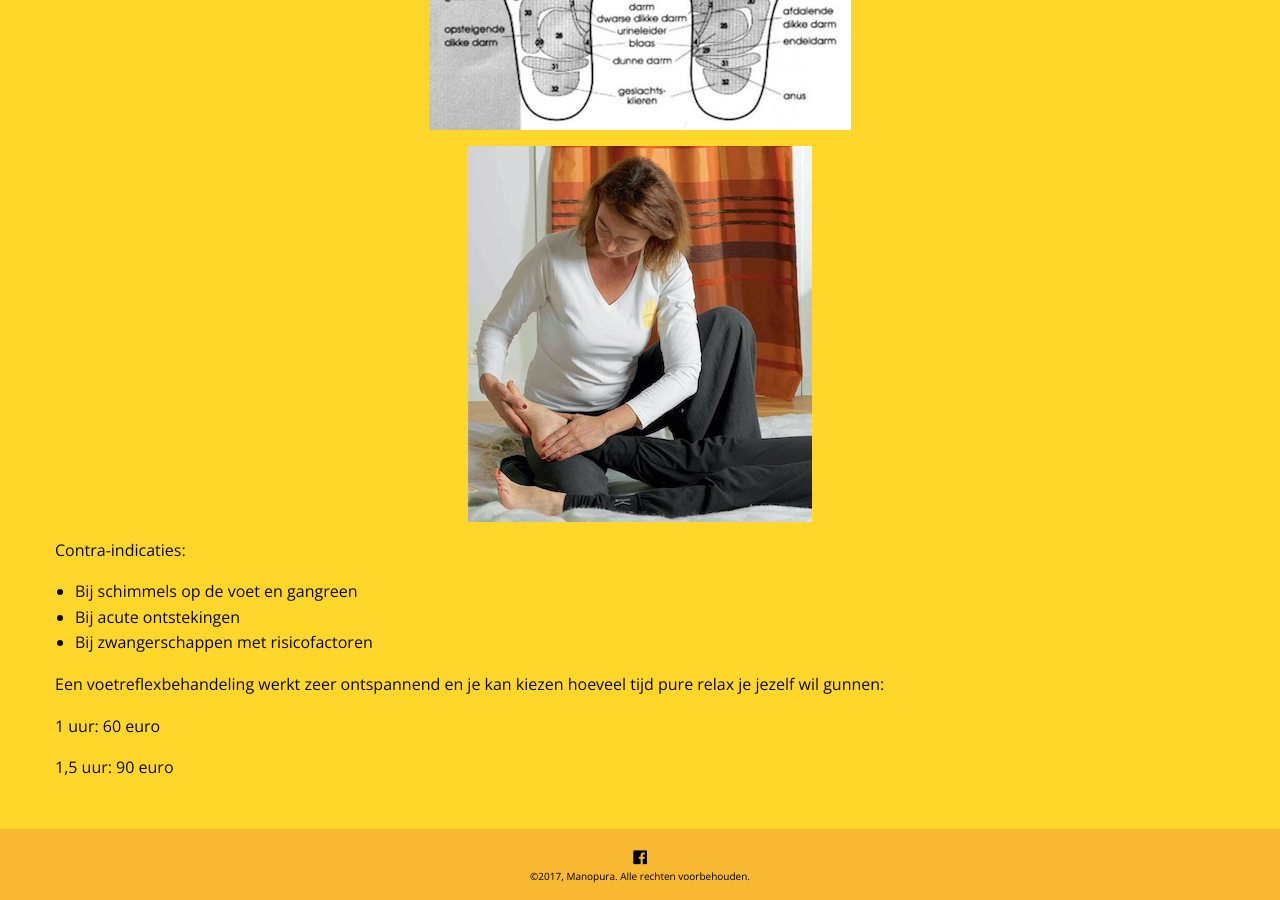
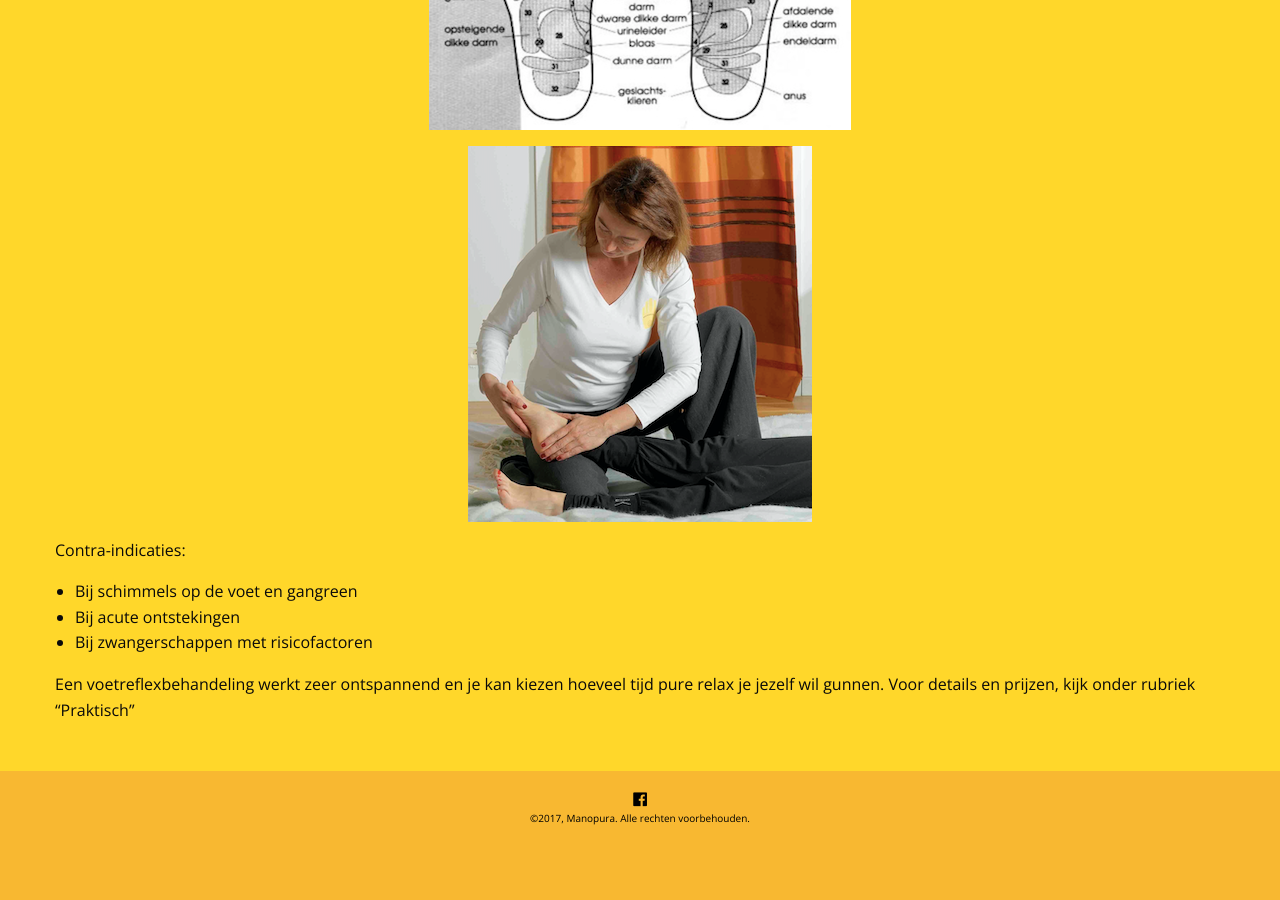
Before and after one commit to manopura/manopura.github.io, a Jekyll site: the page built from voetreflexologie.md, in a window 1280 px wide and 900 px high, scrolled down 660 px. Built offline with Jekyll 4.4.1, drawn with Linux system fonts in a browser that asks for light colours; nearby versions of some CDN libraries; our own code applies the rules of GitHub Pages for plain Markdown files; after the commit the page ends 1502 px from its top, so only the background shows below that.

Commit message:
Update voetreflexologie.md

```diff
--- a/voetreflexologie.md
+++ b/voetreflexologie.md
@@ -23,9 +23,4 @@ Contra-indicaties:
 * Bij acute ontstekingen
 * Bij zwangerschappen met risicofactoren
 
-Een voetreflexbehandeling werkt zeer ontspannend en je kan kiezen hoeveel tijd pure relax je jezelf wil gunnen:
-
-
-1 uur: 60 euro
-
-1,5 uur: 90 euro
+Een voetreflexbehandeling werkt zeer ontspannend en je kan kiezen hoeveel tijd pure relax je jezelf wil gunnen. Voor details en prijzen, kijk onder rubriek "Praktisch"
```
